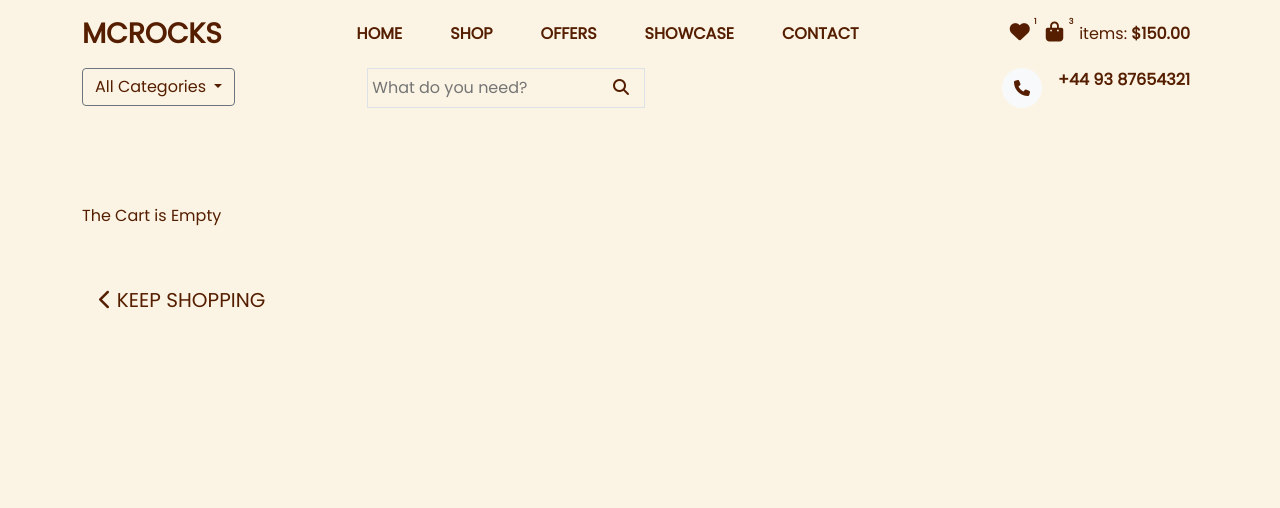
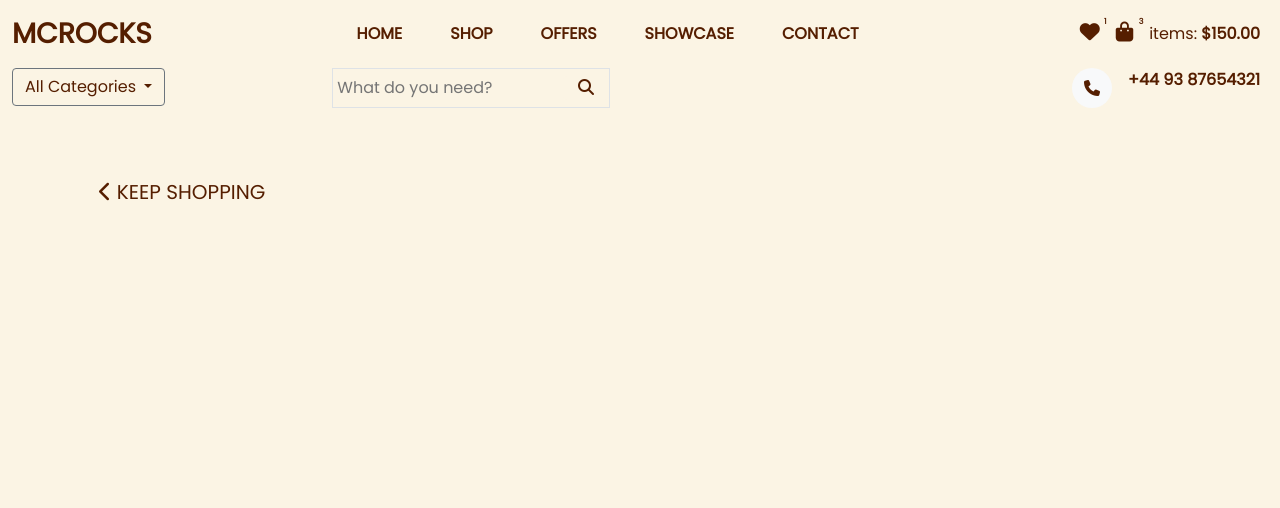
Before and after one commit to rockymiss/mcgraths-sweetshop, a Django app: page /cart/ in a window 1280 px wide. Shown: the top 508 px of the page. Run offline with Django 3.2, Linux system fonts and the light colour scheme; some libraries are stand-ins or nearby versions.

Commit message:
Update procfile

```diff
--- a/templates/allauth/base.html
+++ b/templates/allauth/base.html
@@ -34,8 +34,8 @@
 
     <header>
 
-      <div class="container">
-        <nav class="navbar navbar-expand-lg navbar-light cream-bg">
+      <div class="container-fluid fixed-top pb-3">
+        <nav class="navbar navbar-expand-lg navbar-light cream-bg ">
             <div class="container-fluid pe-lg-2 p-0">
                 <a class="navbar-brand fw-bold fs-3" href="{% url 'home' %}">MCROCKS</a>
                 <button class="navbar-toggler" type="button" data-bs-toggle="collapse"
```
Also changed, not shown: 1 other file.
